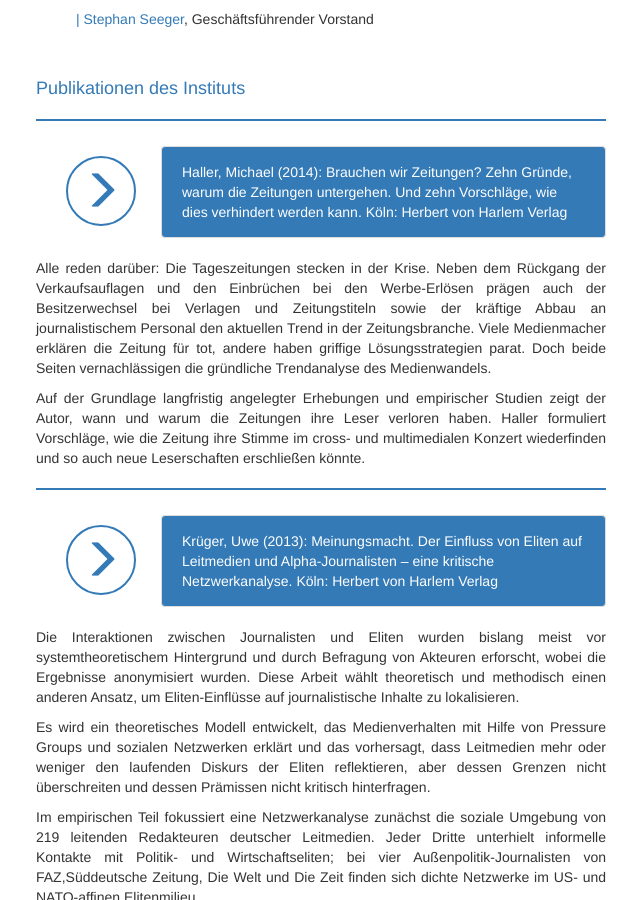
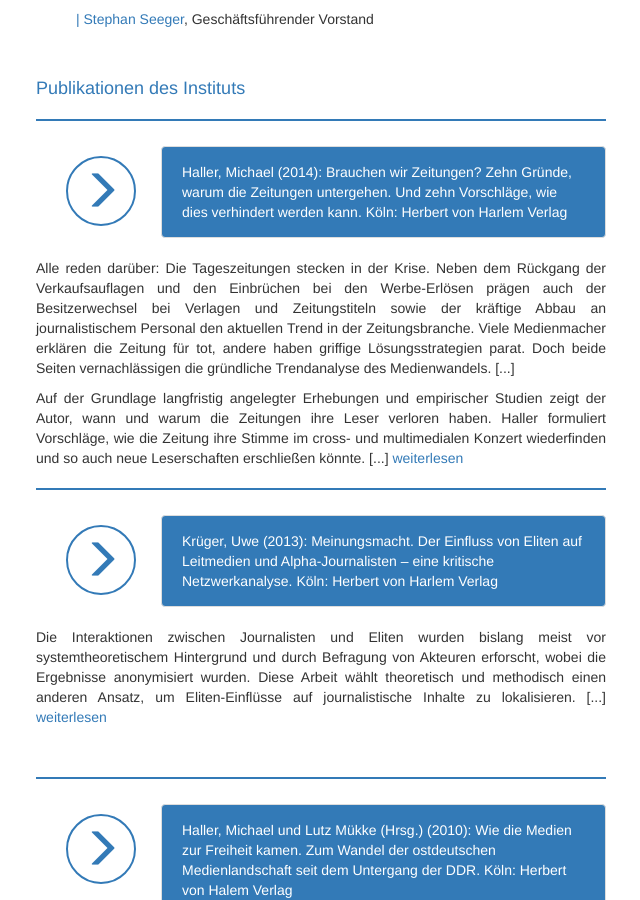
Before and after one commit to susedev/test, a Jekyll site: the page built from ueber-uns.html, in a window 1280 px wide and 900 px high, scrolled down 1100 px. Shown: the whole window, without its empty margins (229-869 px from the left). Built offline with Jekyll 4.4.1, drawn with Linux system fonts in a browser that asks for light colours; nearby versions of some CDN libraries; some of the changed text lies outside the part shown.

Commit message:
Update ueber-uns.html

```diff
--- a/ueber-uns.html
+++ b/ueber-uns.html
@@ -41,9 +41,9 @@ title: Über uns
  </div>
 </div>
 
-<p style="text-align: justify;">Alle reden dar&uuml;ber: Die Tageszeitungen stecken in der Krise. Neben dem R&uuml;ckgang der Verkaufsauflagen und den Einbr&uuml;chen bei den Werbe-Erl&ouml;sen pr&auml;gen auch der Besitzerwechsel bei Verlagen und Zeitungstiteln sowie der kr&auml;ftige Abbau an journalistischem Personal den aktuellen Trend in der Zeitungsbranche. Viele Medienmacher erkl&auml;ren die Zeitung f&uuml;r tot, andere haben griffige L&ouml;sungsstrategien parat. Doch beide Seiten vernachl&auml;ssigen die gr&uuml;ndliche Trendanalyse des Medienwandels.</p>
+<p style="text-align: justify;">Alle reden dar&uuml;ber: Die Tageszeitungen stecken in der Krise. Neben dem R&uuml;ckgang der Verkaufsauflagen und den Einbr&uuml;chen bei den Werbe-Erl&ouml;sen pr&auml;gen auch der Besitzerwechsel bei Verlagen und Zeitungstiteln sowie der kr&auml;ftige Abbau an journalistischem Personal den aktuellen Trend in der Zeitungsbranche. Viele Medienmacher erkl&auml;ren die Zeitung f&uuml;r tot, andere haben griffige L&ouml;sungsstrategien parat. Doch beide Seiten vernachl&auml;ssigen die gr&uuml;ndliche Trendanalyse des Medienwandels. [...]</p>
 
-<p style="text-align: justify;">Auf der Grundlage langfristig angelegter Erhebungen und empirischer Studien zeigt der Autor, wann und warum die Zeitungen ihre Leser verloren haben. Haller formuliert Vorschl&auml;ge, wie die Zeitung ihre Stimme im cross- und multimedialen Konzert wiederfinden und so auch neue Leserschaften erschlie&szlig;en k&ouml;nnte.</p>
+<p style="text-align: justify;">Auf der Grundlage langfristig angelegter Erhebungen und empirischer Studien zeigt der Autor, wann und warum die Zeitungen ihre Leser verloren haben. Haller formuliert Vorschl&auml;ge, wie die Zeitung ihre Stimme im cross- und multimedialen Konzert wiederfinden und so auch neue Leserschaften erschlie&szlig;en k&ouml;nnte. [...] <a href="http://www.halem-verlag.de/2014/brauchen-wir-zeitungen/" target="_blank">weiterlesen </a></p>
 
 
 <div class="box" style="background-color: #337AB7; height:2px; margin-top:20px; margin-bottom:25px;">&nbsp;</div>
@@ -55,13 +55,7 @@ title: Über uns
    <a class="thumbnail" href="http://www.halem-verlag.de/2013/meinungsmacht-und-elite-journalismus/" target="_blank" style="max-width: 550px; background-color: #337AB7; color:#FFFFFF; padding: 15px 20px; ">Kr&uuml;ger, Uwe (2013): Meinungsmacht. Der Einfluss von Eliten auf Leitmedien und Alpha-&shy;Journalisten &ndash; eine kritische Netzwerkanalyse. K&ouml;ln: Herbert von Harlem Verlag</a>
  </div>
 </div>
-<p style="text-align: justify;">Die Interaktionen zwischen Journalisten und Eliten&nbsp;wurden bislang meist vor systemtheoretischem Hintergrund und durch Befragung von Akteuren erforscht, wobei die Ergebnisse anonymisiert wurden. Diese Arbeit w&auml;hlt theoretisch und methodisch einen anderen Ansatz, um Eliten-Einfl&uuml;sse auf journalistische Inhalte zu lokalisieren.</p>
-
-<p style="text-align: justify;">Es wird ein theoretisches Modell entwickelt, das Medienverhalten mit Hilfe von Pressure Groups und sozialen Netzwerken erkl&auml;rt und das vorhersagt, dass Leitmedien mehr oder weniger den laufenden Diskurs der Eliten reflektieren, aber dessen Grenzen nicht &uuml;berschreiten und dessen Pr&auml;missen nicht kritisch hinterfragen.</p>
-
-<p style="text-align: justify;">Im empirischen Teil fokussiert eine Netzwerkanalyse zun&auml;chst die soziale Umgebung von 219 leitenden Redakteuren deutscher Leitmedien. Jeder Dritte unterhielt informelle Kontakte mit Politik- und Wirtschaftseliten; bei vier Au&szlig;enpolitik-Journalisten von FAZ,S&uuml;ddeutsche Zeitung, Die Welt und Die Zeit finden sich dichte Netzwerke im US- und NATO-affinen Elitenmilieu.</p>
-
-<p style="text-align: justify;">Eine anschlie&szlig;ende Frame-Analyse fragt, inwieweit der Output dieser vier Journalisten in den umstrittenen Fragen der Definition von Sicherheit (&bdquo;erweiterter Sicherheitsbegriff&ldquo;) und Afghanistan-Einsatz der Bundeswehr auf der Linie der ermittelten Bezugsgruppen liegt. Abschlie&szlig;end werden die Berichte &uuml;ber die M&uuml;nchner Sicherheitskonferenz und deren Gegner in f&uuml;nf Tageszeitungen inhaltsanalytisch untersucht. Sie kommt zu dem Schluss, dass die Eliten-nahen Leitmedien FAZ, Welt und S&uuml;ddeutsche den auf der Sicherheitskonferenz laufenden Elitendiskurs ausf&uuml;hrlich abbilden, dabei aber die Proteste und die Gegenveranstaltung &bdquo;M&uuml;nchner Friedenskonferenz&ldquo; marginalisieren und delegitimieren.</p>
+<p style="text-align: justify;">Die Interaktionen zwischen Journalisten und Eliten&nbsp;wurden bislang meist vor systemtheoretischem Hintergrund und durch Befragung von Akteuren erforscht, wobei die Ergebnisse anonymisiert wurden. Diese Arbeit w&auml;hlt theoretisch und methodisch einen anderen Ansatz, um Eliten-Einfl&uuml;sse auf journalistische Inhalte zu lokalisieren. [...] <a href="http://www.halem-verlag.de/2013/meinungsmacht-und-elite-journalismus/" target="_blank">weiterlesen </a></p>
 
 
 <p>&nbsp;</p>
@@ -79,8 +73,7 @@ title: Über uns
 
 <p style="text-align: justify;">Es war kein Sprung in die Freiheit: Der &Uuml;bergang von der staatlich gelenkten zur staatsfreien Presse deutete sich in der DDR schon vor dem Fall der Mauer an. Viele ostdeutsche Journalisten wollten das freie Wort &ndash; und mussten dann m&uuml;hsam lernen, wie man Pressefreiheit, Publikumsw&uuml;nsche und Medien&ouml;konomie zusammenbringt.</p>
 
-<p style="text-align: justify;">Seit 1993 beobachteten Medienwissenschaftler des Lehrstuhls Journalistik an der Universit&auml;t Leipzig, ob und wie sich die Berufsrolle der Journalisten unter dem Leitbild der Pressefreiheit und dem Zwang des Marktes ver&auml;nderte, wie ein neuer Typ des Konformismus entstand und wie die regionalen Monopolzeitungen publizistischen Mainstream erzeugten. Sie registrierten aber auch die vielen Versuche und Ans&auml;tze zu einer unverbl&uuml;mt-offenen Publizistik.<br />
-Jeder der 13 Beitr&auml;ge untersucht wichtige Fragen des Rollenwandels: Wie agierten die aus Westdeutschland eingetroffenen Chefredakteur? Wie denken Ressortleiter, die schon zu DDR-Zeiten in den SED-Bl&auml;ttern Ressortchefs waren? Wie behandelten ostdeutsche Redakteure den Zulauf, den rechtsradikale Gruppen fanden? Wie kam es zum Fall Sebnitz? Wie erkl&auml;rt sich der Erfolg der Super-Illu? Und: Welches Bild zeichneten westdeutsche Medien von den Menschen im Osten?<br />
+<p style="text-align: justify;">Seit 1993 beobachteten Medienwissenschaftler des Lehrstuhls Journalistik an der Universit&auml;t Leipzig, ob und wie sich die Berufsrolle der Journalisten unter dem Leitbild der Pressefreiheit und dem Zwang des Marktes ver&auml;nderte, wie ein neuer Typ des Konformismus entstand und wie die regionalen Monopolzeitungen publizistischen Mainstream erzeugten. Sie registrierten aber auch die vielen Versuche und Ans&auml;tze zu einer unverbl&uuml;mt-offenen Publizistik. [...] <a href="http://www.halem-verlag.de/2011/wie-die-medien-zur-freiheit-kamen/" target="_blank">weiterlesen </a></p>
 Dieses Buch gibt wissenschaftlich gesicherte Antworten auf die Frage nach Mentalit&auml;ten, Normen und Regeln, die den gesellschaftlichen Diskurs Ostdeutschlands pr&auml;gen.</p>
 
 
```
